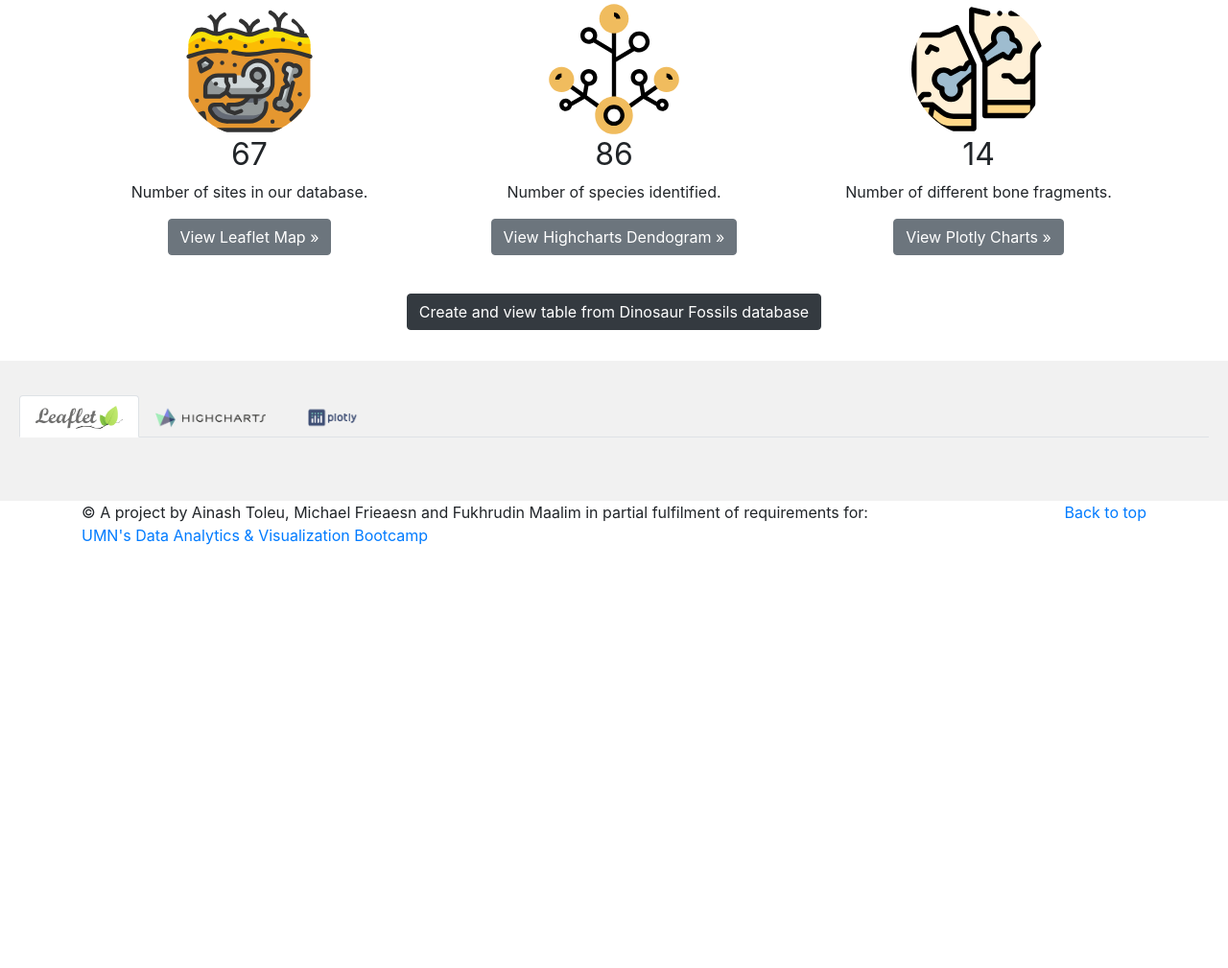
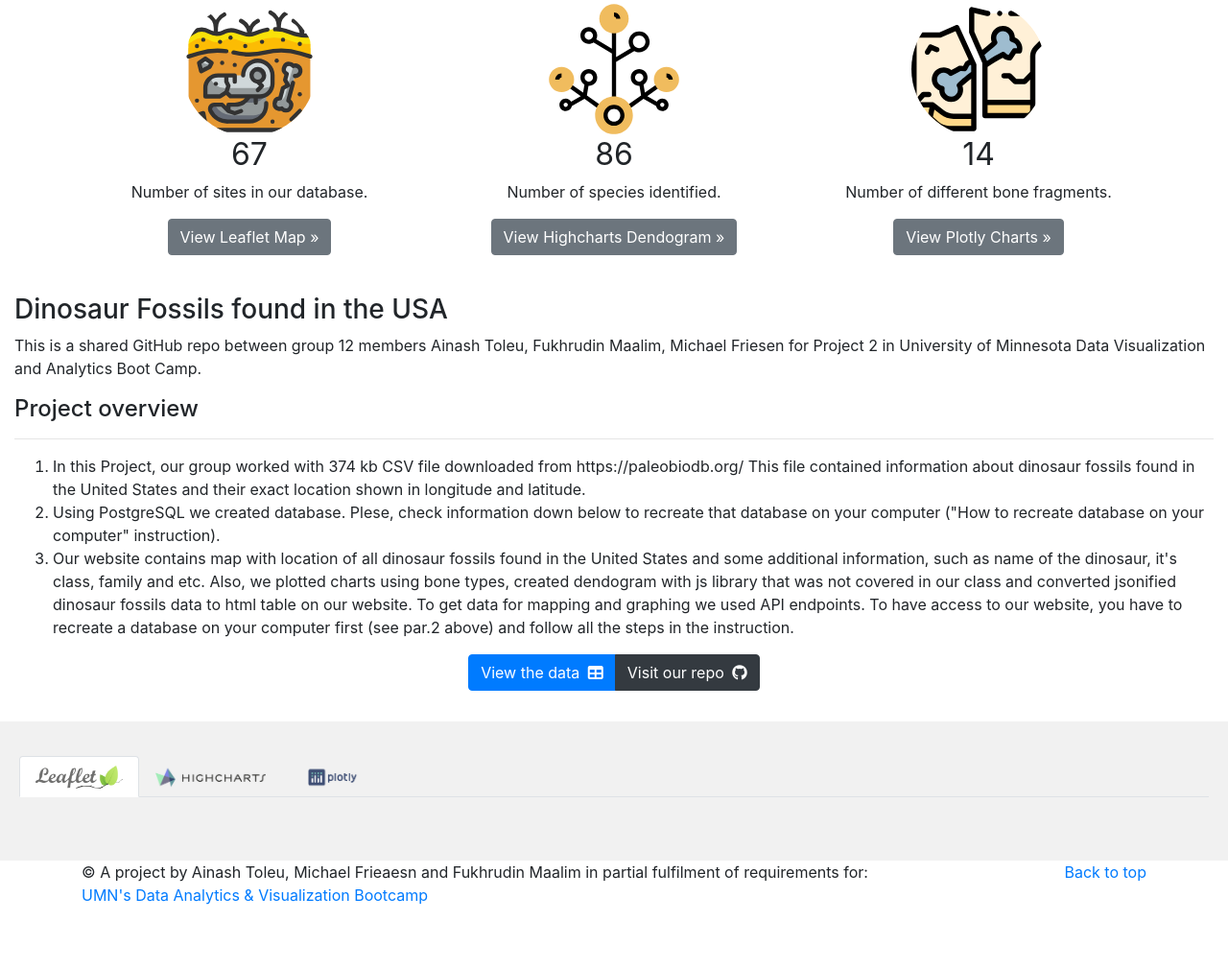
Before and after one commit to Ainash-Toleu/Dinosaur_Fossils_In_The_USA, a Flask app: page / in a window 1280 px wide. Shown: the part 622-1631 px from the top of the page at 96% size. Before the commit the page ends 1190 px from the top, so only its background shows below. Run offline with Flask 2, Linux system fonts and the light colour scheme; data that the repository does not hold is empty; some libraries are stand-ins or nearby versions.

Commit message:
Final changes.

```diff
--- a/static/js/main.js
+++ b/static/js/main.js
@@ -20,9 +20,9 @@ d3.json("/dendogram").then(function (data) {
 // Add the nodes option through an event call. We want to start with the parent
 // item and apply separate colors to each child element, then the same color to
 // grandchildren.
-function setHighCharts(responseData){
+function setHighCharts(data){
     console.log("=============================");
-    console.log(responseData);
+    console.log(data);
     console.log("=============================");
 
     Highcharts.addEvent(
@@ -91,7 +91,7 @@ function setHighCharts(responseData){
                 linkFormat: ''
             },
             id: 'lang-tree',
-            data: responseData
+            data: data
         }]
     });
 
--- a/templates/index.html
+++ b/templates/index.html
@@ -144,8 +144,31 @@
 
 
       </div><!-- /.container -->
+      <div class="row noscroll">
+        <div class="col-md-12">
+          <h3>Dinosaur Fossils found in the USA</h3>
+          <p>This is a shared GitHub repo between group 12 members Ainash Toleu, Fukhrudin Maalim, Michael Friesen for Project 2 in University of Minnesota Data Visualization and Analytics Boot Camp.</p>
+
+          <h4>Project overview</h4>
+          <hr>
+          <ol>
+            <li>
+              In this Project, our group worked with 374 kb CSV file downloaded from https://paleobiodb.org/ This file contained information about dinosaur fossils found in the United States and their exact location shown in longitude and latitude.
+            </li>
+            <li>
+              Using PostgreSQL we created database. Plese, check information down below to recreate that database on your computer ("How to recreate database on your computer" instruction).
+            </li>
+            <li>
+              Our website contains map with location of all dinosaur fossils found in the United States and some additional information, such as name of the dinosaur, it's class, family and etc. Also, we plotted charts using bone types, created dendogram with js library that was not covered in our class and converted jsonified dinosaur fossils data to html table on our website. To get data for mapping and graphing we used API endpoints. To have access to our website, you have to recreate a database on your computer first (see par.2 above) and follow all the steps in the instruction.
+            </li>
+          </ol>
+        </div>
+      </div>
     <div id="greydiv">
-      <button id="showTable" type="button" class="btn btn-dark" data-toggle="modal" data-target="#scrollable-modal2">Create and view table from Dinosaur Fossils database</button>
+    <div class="btn-group">
+      <button id="showTable" type="button" class="btn btn-primary" data-toggle="modal" data-target="#scrollable-modal2"> <span>View the data</span> <i class="fas fa-table ml-1"></i></button>
+      <button id="" type="button" class="btn btn-dark"> <span>Visit our repo</span> <i class="fab fa-github ml-1"></i></button>
+    </div>
     </div>
 	  <div class="container features">
 
@@ -231,7 +254,10 @@
                 delay: 10,
                 time: 1000
             });
-        });
+
+            $('#cooltable').DataTable();
+
+          });
 
         $("#leaflettoggle").click(function(){
                 $("#tabb1").addClass("active");
```
